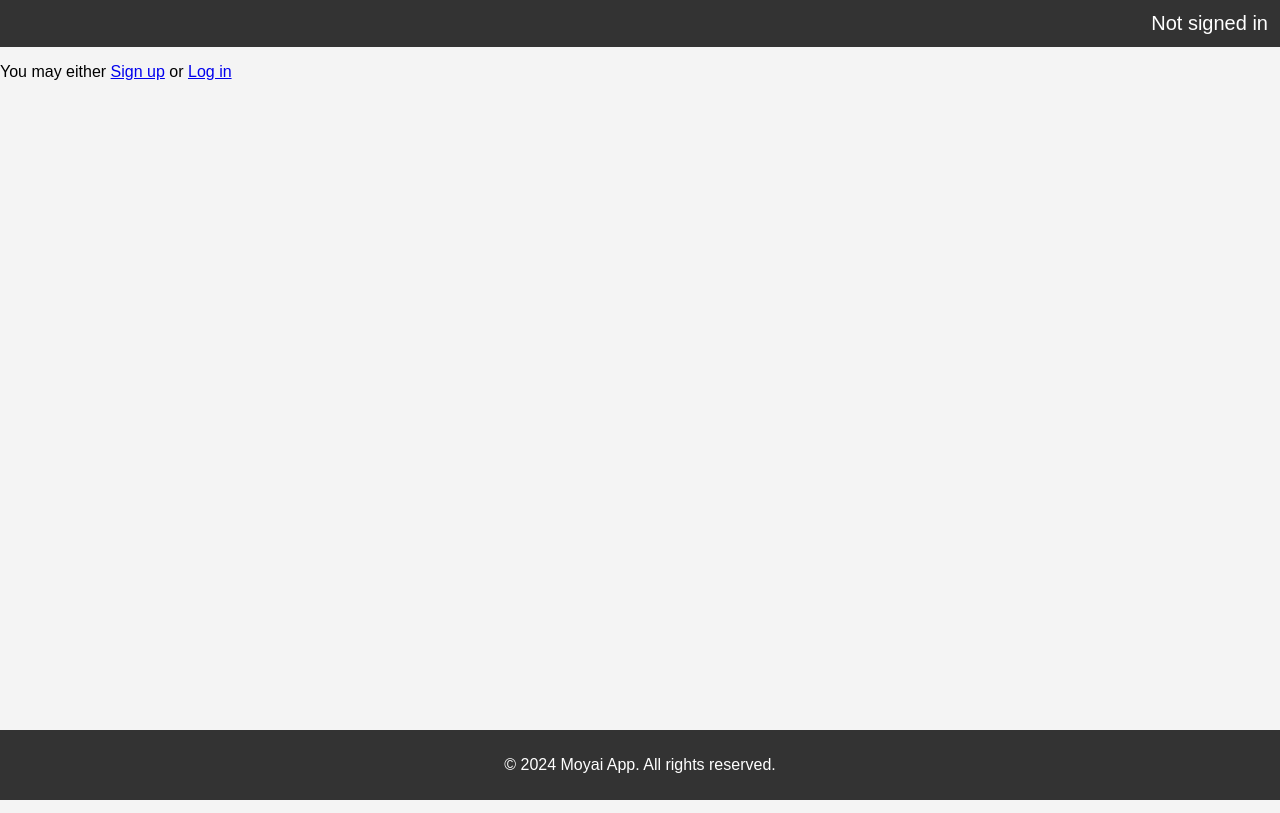
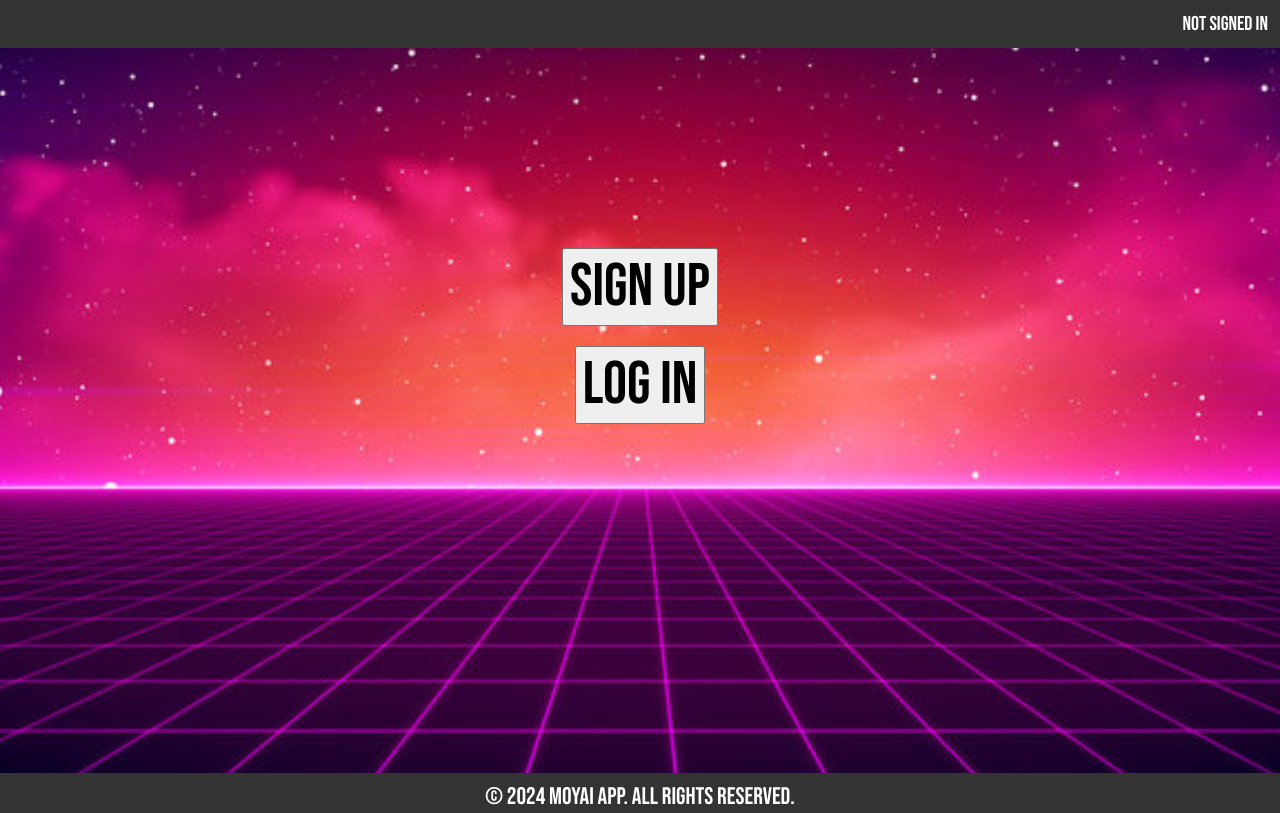
Before and after one commit to HunterBendel/Moyai, a Flask app: page / in a window 1280 px wide. Run offline with Flask 3, Linux system fonts and the light colour scheme; some libraries are stand-ins or nearby versions.

Commit message:
Applied CSS to the Signup/Login page

```diff
--- a/static/style.css
+++ b/static/style.css
@@ -1,29 +1,83 @@
 /* A CSS file for styling your website */
 /* General Styles */
 
+/*→This is the custom font←*/
+.bebas-neue-regular {
+    font-family: "Bebas Neue", sans-serif;
+    font-weight: 400;
+    font-style: normal;
+}
+
+/*→This is to make the buttons have the font and be bigger←*/
+.btn {
+    font-family: "Bebas Neue", sans-serif;
+    font-size: 250%;
+}
+
+/*→This is to allow the buttons to be centered and stacked←*/
+.button-container {
+    display: flex;
+    flex-direction: column;
+    align-items: center;
+    justify-content: center;
+    margin-top: 250px;
+    margin-bottom: 250px;
+    padding: 0;
+    transition: margin-top 0.3s ease; /* Smooth transition for margin-top */
+}
+
+/*→This is to reduce the gap BETWEEN the buttons←*/
+.button-container button + button {
+    margin-top: 20px;
+}
+
+/*→This is to adjust the content of the body←*/
+body {
+    background-image: url('/static/images/moyai_background.jpg');
+    background-size: cover; /* Ensures the image covers the entire element */
+    background-position: center; /* Centers the image */
+    background-repeat: no-repeat; /* Prevents repeating the image */
+    background-attachment: fixed; /* Keeps the image fixed during scrolling */
+    font-family: "Bebas Neue", sans-serif;
+    font-size: 150%;
+    text-align: center;
+    position: relative;
+    margin: 0;
+    flex-direction: column;
+    padding: 0;
+    min-height: 88%; /*the biggest percentage possibel before a scroll bar is needed*/
+    /* padding-bottom: 109px; */
+    padding-bottom: 109px;
+}
+
+/*→←*/
 .games-grid {
     display: grid;
     grid-template-columns: repeat(3, 1fr);
     gap: 20px;
 }
 
+/*→←*/
 .game {
     background-color: #f0f0f0;
     padding: 10px;
     border-radius: 5px;
 }
 
+/*→←*/
 .game img {
     width: 100%;
     height: auto;
     border-radius: 5px;
 }
 
+/*→←*/
 .game h3 {
     text-align: center;
     margin: 10px 0;
 }
 
+/*→←*/
 .game a {
     display: block;
     text-align: center;
@@ -35,26 +89,84 @@
     margin-top: 10px;
 }
 
-@media (max-width: 768px) {
+/*→Adjust the properties based on window size←*/
+/* @media (max-width: 768px) {
     .games-grid {
-        grid-template-columns: repeat(2, 1fr); /* Two columns on medium screens */
+        grid-template-columns: repeat(2, 1fr); //Two columns on medium screens
+    }
+
+} */
+
+/*→Adjust the properties based on the window size←*/
+/* @media (max-width: 480px) {
+    .games-grid {
+        grid-template-columns: 1fr; //One column on small screens
+    }
+} */
+
+/* Adjustments for different viewport sizes based on width and height */
+
+@media (max-width: 1024px) {
+    .button-container {
+        margin-top: 250px;
     }
 }
 
-@media (max-width: 480px) {
-    .games-grid {
-        grid-template-columns: 1fr; /* One column on small screens */
+@media (max-width: 896px) {
+    .button-container {
+        margin-top: 225px;
     }
 }
 
-body {
-    font-family: Arial, sans-serif;
-    margin: 0;
-    padding: 0;
-    background-color: #f4f4f4;
-    padding-bottom: 100px;
+@media (max-width: 768px) {
+    .button-container {
+        margin-top: 200px;
+    }
 }
 
+@media (max-width: 640px) {
+    .button-container {
+        margin-top: 175px;
+    }
+}
+/*meowmeowmeow*/
+@media (max-height: 1024px) {
+    .button-container {
+        margin-top: 250px;
+    }
+}
+
+@media (max-height: 896px) {
+    .button-container {
+        margin-top: 200px;
+    }
+}
+
+@media (max-height: 768px) {
+    .button-container {
+        margin-top: 150px;
+    }
+}
+
+@media (max-height: 640px) {
+    .button-container {
+        margin-top: 100px;
+    }
+}
+
+@media (max-height: 512px) {
+    .button-container {
+        margin-top: 50px;
+    }
+}
+
+@media (max-height: 384px) {
+    .button-container {
+        margin-top: 0px;
+    }
+}
+
+/*→Create header navbar←*/
 header {
     background-color: #333;
     color: #fff;
@@ -62,21 +174,25 @@ header {
     text-align: center;
 }
 
+/*→←*/
 nav ul {
     list-style-type: none;
     padding: 0;
 }
 
+/*→←*/
 nav ul li {
     display: inline;
     margin: 0 10px;
 }
 
+/*→←*/
 nav ul li a {
     color: #fff;
     text-decoration: none;
 }
 
+/*→←*/
 main {
     padding: 20px;
 }
@@ -117,12 +233,27 @@ section h2 {
 }
 
 /* Footer Styles */
-footer {
+/* footer {
     background-color: #333;
     color: #fff;
     text-align: center;
-    padding: 10px 0;
+    padding: 10px 0px;
+    margin-top: auto;
     position: fixed;
     width: 100%;
     bottom: 0;
+    flex-direction: column;
+    display: flex;
+    align-items: center;
+} */
+
+footer {
+    width: 100%;
+    height: 40px; /* Set the height of your footer */
+    background-color: #333;
+    color: #fff;
+    text-align: center;
+    line-height: 0px; /* Center the text vertically */
+    position: absolute; /* Adjusts position to absolute */
+    bottom: 0%; /* Positions the footer at the bottom of the page */
 }
--- a/templates/index.html
+++ b/templates/index.html
@@ -1,4 +1,7 @@
 <head>
+  <link rel="preconnect" href="https://fonts.googleapis.com">
+  <link rel="preconnect" href="https://fonts.gstatic.com" crossorigin>
+  <link href="https://fonts.googleapis.com/css2?family=Bebas+Neue&display=swap" rel="stylesheet">
   <div class="navbar">
     <a class="splitb">Not signed in</a>
   </div>
@@ -11,11 +14,11 @@
 <body>
   <title>Moyai</title>
   <link rel="stylesheet" href="style.css">
-  <p> You may either
-    <a class="btn btn-lg btn-primary btn-block" href="signup" role="button">Sign up</a>
-    or
-    <a class="btn btn-lg btn-primary btn-block" href="login" role="button">Log in</a>
-  </p>
+  <div class="button-container">
+    <button type="button1" class="btn btn-lg btn-primary btn-block" onclick="location.href='signup';">Sign up</button>
+
+    <button type="button2" class="btn btn-lg btn-primary btn-block" onclick="location.href='login';">Log in</button>
+  </div>
 </body>
 
 {% endblock %}
```
Also changed, not shown: static/signin.css (+7 -1 lines), static/images/moyai_background.jpg (added), static/images/moyai_logo.png (added).
